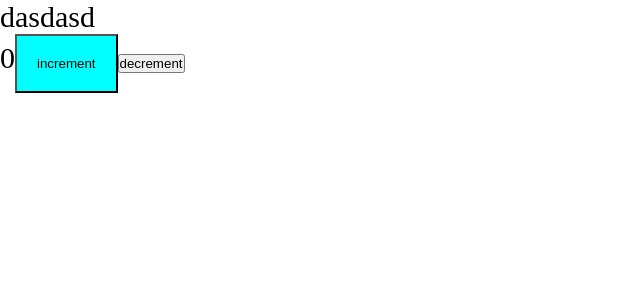
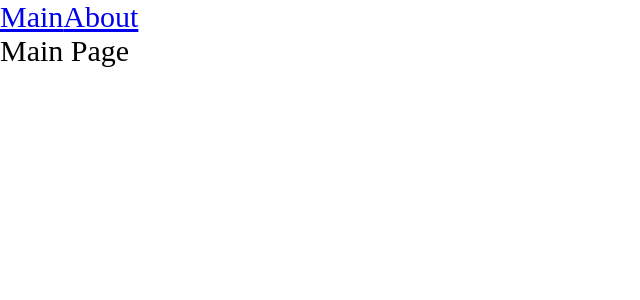
Before and after one commit to grandleemon/prod-react, a React app: page / in a window 1280 px wide. Shown: the top 300 px of the page, without its empty margins (0-640 px from the left). Built offline with nearby package versions, Linux system fonts and the light colour scheme.

Commit message:
lazy loading of page

```diff
--- a/src/App.tsx
+++ b/src/App.tsx
@@ -1,11 +1,20 @@
-import Counter from "./components/Counter";
+import { Link, Route, Routes } from "react-router-dom";
+import { AboutPageAsync } from "./pages/AboutPage/AboutPage.async";
+import { MainPageAsync } from "./pages/MainPage/MainPage.async";
 import "./index.scss";
+import { Suspense } from "react";
 
 const App = () => {
   return (
     <div className="app">
-      dasdasd
-      <Counter />
+      <Link to="/">Main</Link>
+      <Link to="/about">About</Link>
+      <Suspense fallback="loading...">
+        <Routes>
+          <Route path="/about" element={<AboutPageAsync />} />
+          <Route path="/" element={<MainPageAsync />} />
+        </Routes>
+      </Suspense>
     </div>
   );
 };
--- a/src/index.tsx
+++ b/src/index.tsx
@@ -1,4 +1,10 @@
 import { render } from "react-dom";
 import App from "./App";
+import { BrowserRouter } from "react-router-dom";
 
-render(<App />, document.getElementById("root"));
+render(
+  <BrowserRouter>
+    <App />
+  </BrowserRouter>,
+  document.getElementById("root")
+);
--- /dev/null
+++ b/src/pages/AboutPage/AboutPage.async.tsx
@@ -0,0 +1,3 @@
+import { lazy } from "react";
+
+export const AboutPageAsync = lazy(() => import("./AboutPage"));
--- /dev/null
+++ b/src/pages/AboutPage/AboutPage.tsx
@@ -0,0 +1,7 @@
+import React from "react";
+
+const AboutPage = () => {
+  return <div>About Page</div>;
+};
+
+export default AboutPage;
--- /dev/null
+++ b/src/pages/MainPage/MainPage.async.tsx
@@ -0,0 +1,9 @@
+import { lazy } from "react";
+
+export const MainPageAsync = lazy(
+  () =>
+    new Promise((res) => {
+      // @ts-ignore
+      setTimeout(() => res(import("./MainPage")), 1000);
+    })
+);
--- /dev/null
+++ b/src/pages/MainPage/MainPage.tsx
@@ -0,0 +1,7 @@
+import React from "react";
+
+const MainPage = () => {
+  return <div>Main Page</div>;
+};
+
+export default MainPage;
```
Also changed, not shown: 1 other file (tests, documents, lock files or other folders).
